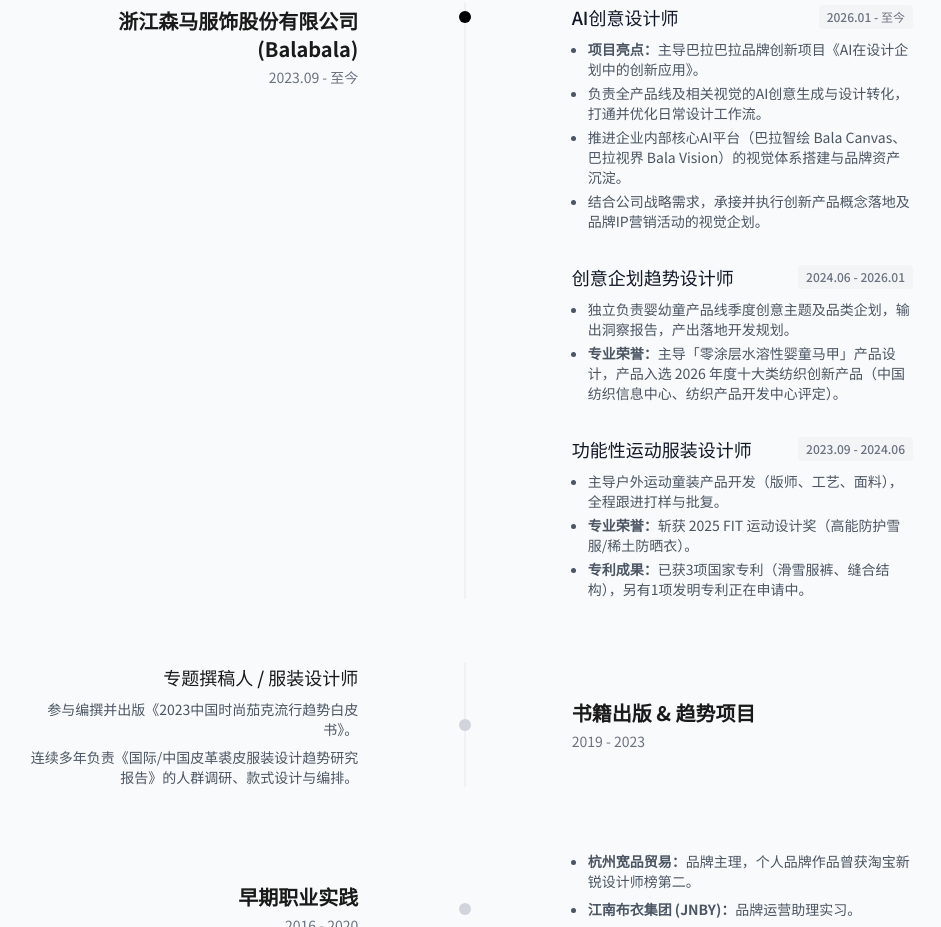
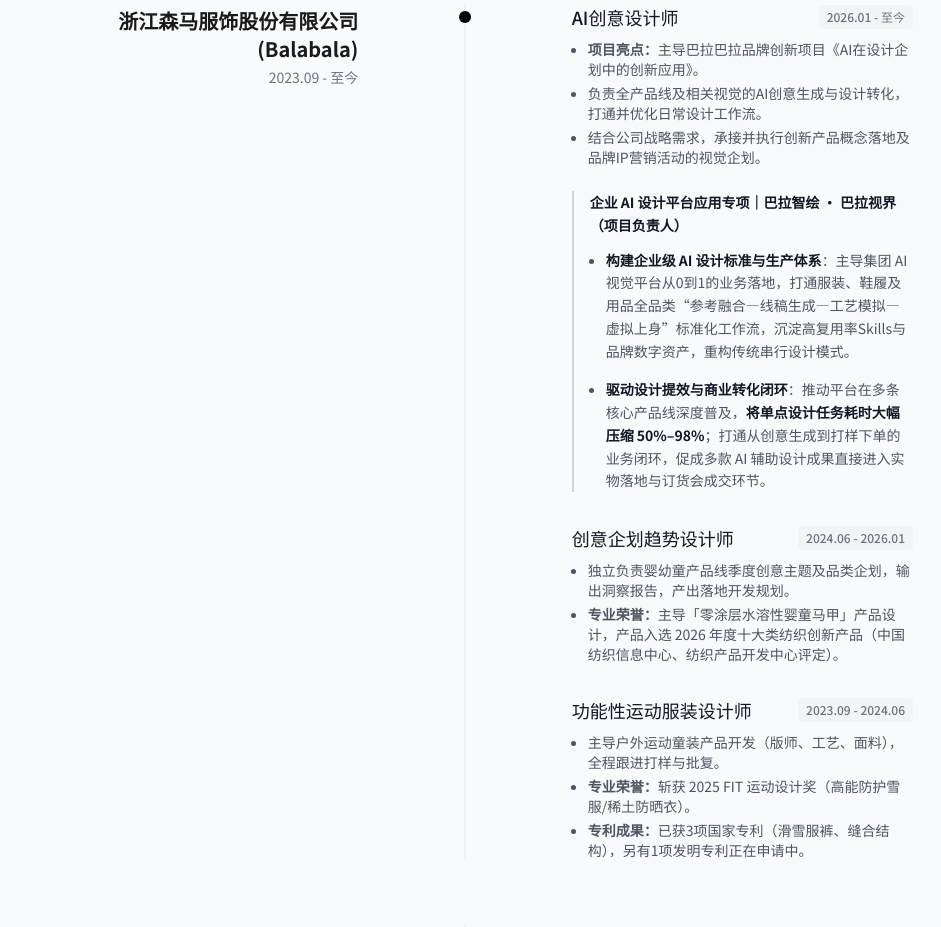
Before and after one commit to nagaminenewquist-source/Profile, a plain HTML site: page index.html in a window 1280 px wide. Shown: the part 1178-2105 px from the top of the page, without its empty margins (175-1116 px from the left). Drawn offline with nearby package versions, Linux system fonts and the light colour scheme; a web font is replaced by a local one.

Commit message:
Expand AI platform initiative and project lead responsibilities

```diff
--- a/index.html
+++ b/index.html
@@ -214,9 +214,15 @@
                                 <ul class="text-sm text-gray-600 list-disc list-outside ml-4 space-y-1">
                                     <li><strong>项目亮点：</strong>主导巴拉巴拉品牌创新项目《AI在设计企划中的创新应用》。</li>
                                     <li>负责全产品线及相关视觉的AI创意生成与设计转化，打通并优化日常设计工作流。</li>
-                                    <li>推进企业内部核心AI平台（巴拉智绘 Bala Canvas、巴拉视界 Bala Vision）的视觉体系搭建与品牌资产沉淀。</li>
                                     <li>结合公司战略需求，承接并执行创新产品概念落地及品牌IP营销活动的视觉企划。</li>
                                 </ul>
+                                <section id="ai-platform-initiative" aria-labelledby="ai-platform-title" class="mt-6 border-l-2 border-gray-300 pl-4">
+                                    <h5 id="ai-platform-title" class="text-sm font-semibold text-gray-900 leading-relaxed mb-3">企业 AI 设计平台应用专项｜巴拉智绘 · 巴拉视界（项目负责人）</h5>
+                                    <ul class="text-sm text-gray-600 leading-relaxed list-disc list-outside ml-4 space-y-4">
+                                        <li><strong class="font-semibold text-gray-900">构建企业级 AI 设计标准与生产体系</strong>：主导集团 AI 视觉平台从0到1的业务落地，打通服装、鞋履及用品全品类“参考融合—线稿生成—工艺模拟—虚拟上身”标准化工作流，沉淀高复用率Skills与品牌数字资产，重构传统串行设计模式。</li>
+                                        <li><strong class="font-semibold text-gray-900">驱动设计提效与商业转化闭环</strong>：推动平台在多条核心产品线深度普及，<strong class="font-semibold text-gray-900">将单点设计任务耗时大幅压缩 50%–98%</strong>；打通从创意生成到打样下单的业务闭环，促成多款 AI 辅助设计成果直接进入实物落地与订货会成交环节。</li>
+                                    </ul>
+                                </section>
                             </div>
 
                             <!-- 岗位 2 -->
@@ -706,7 +712,13 @@
                 '项目亮点：': 'Project Highlight: ',
                 '主导巴拉巴拉品牌创新项目《AI在设计企划中的创新应用》。': 'Led Balabala’s brand innovation project, “Innovative Applications of AI in Design Planning.”',
                 '负责全产品线及相关视觉的AI创意生成与设计转化，打通并优化日常设计工作流。': 'Create AI-driven concepts and design assets across product lines while building and optimizing everyday design workflows.',
-                '推进企业内部核心AI平台（巴拉智绘 Bala Canvas、巴拉视界 Bala Vision）的视觉体系搭建与品牌资产沉淀。': 'Develop the visual systems and brand asset libraries for Bala Canvas and Bala Vision, the company’s core internal AI platforms.',
+                '企业 AI 设计平台应用专项｜巴拉智绘 · 巴拉视界（项目负责人）': 'Enterprise AI Design Platform Initiative | Bala Canvas · Bala Vision (Project Lead)',
+                '构建企业级 AI 设计标准与生产体系': 'Establish enterprise AI design standards and production systems',
+                '：主导集团 AI 视觉平台从0到1的业务落地，打通服装、鞋履及用品全品类“参考融合—线稿生成—工艺模拟—虚拟上身”标准化工作流，沉淀高复用率Skills与品牌数字资产，重构传统串行设计模式。': ': Led the business rollout of the group’s AI visual platforms from the ground up, standardizing workflows from reference blending and technical sketch generation to construction simulation and virtual try-on across apparel, footwear and accessories. Built a library of reusable Skills and brand digital assets, reshaping the traditional sequential design process.',
+                '驱动设计提效与商业转化闭环': 'Drive design efficiency and commercial conversion',
+                '：推动平台在多条核心产品线深度普及，': ': Drove broad adoption across multiple core product lines, ',
+                '将单点设计任务耗时大幅压缩 50%–98%': 'reducing time spent on individual design tasks by 50%–98%',
+                '；打通从创意生成到打样下单的业务闭环，促成多款 AI 辅助设计成果直接进入实物落地与订货会成交环节。': '; connected idea generation with sampling and ordering, enabling multiple AI-assisted designs to become physical products and secure orders at trade fairs.',
                 '结合公司战略需求，承接并执行创新产品概念落地及品牌IP营销活动的视觉企划。': 'Translate strategic priorities into innovative product concepts and visual plans for brand and IP campaigns.',
                 '创意企划趋势设计师': 'Creative & Trend Planning Designer',
                 '独立负责婴幼童产品线季度创意主题及品类企划，输出洞察报告，产出落地开发规划。': 'Owned seasonal creative themes and category planning for baby and toddler lines, producing insight reports and actionable development roadmaps.',
@@ -789,7 +801,9 @@
             while (walker.nextNode()) {
                 const node = walker.currentNode;
                 const zh = node.textContent.trim();
-                translatableNodes.push({ node, zh, en: translations[zh] });
+                const leadingSpace = node.textContent.match(/^\s*/)?.[0] || '';
+                const trailingSpace = node.textContent.match(/\s*$/)?.[0] || '';
+                translatableNodes.push({ node, zh, en: translations[zh], leadingSpace, trailingSpace });
             }
 
             let currentLanguage = 'zh';
@@ -807,9 +821,7 @@
                     element.textContent = element.dataset[language];
                 });
 
-                translatableNodes.forEach(({ node, zh, en }) => {
-                    const leadingSpace = node.textContent.match(/^\s*/)?.[0] || '';
-                    const trailingSpace = node.textContent.match(/\s*$/)?.[0] || '';
+                translatableNodes.forEach(({ node, zh, en, leadingSpace, trailingSpace }) => {
                     node.textContent = `${leadingSpace}${language === 'zh' ? zh : en}${trailingSpace}`;
                 });
 
```
